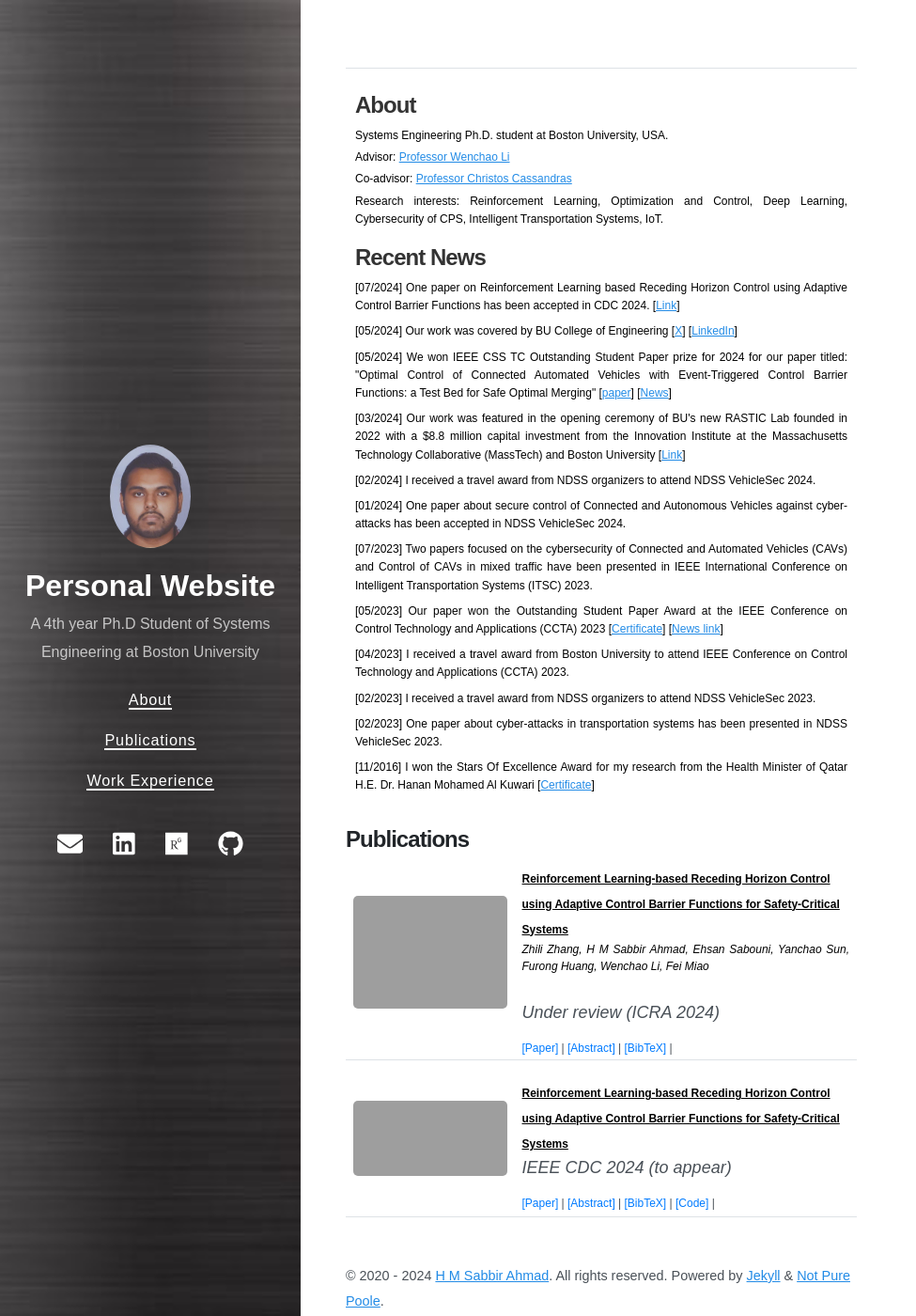
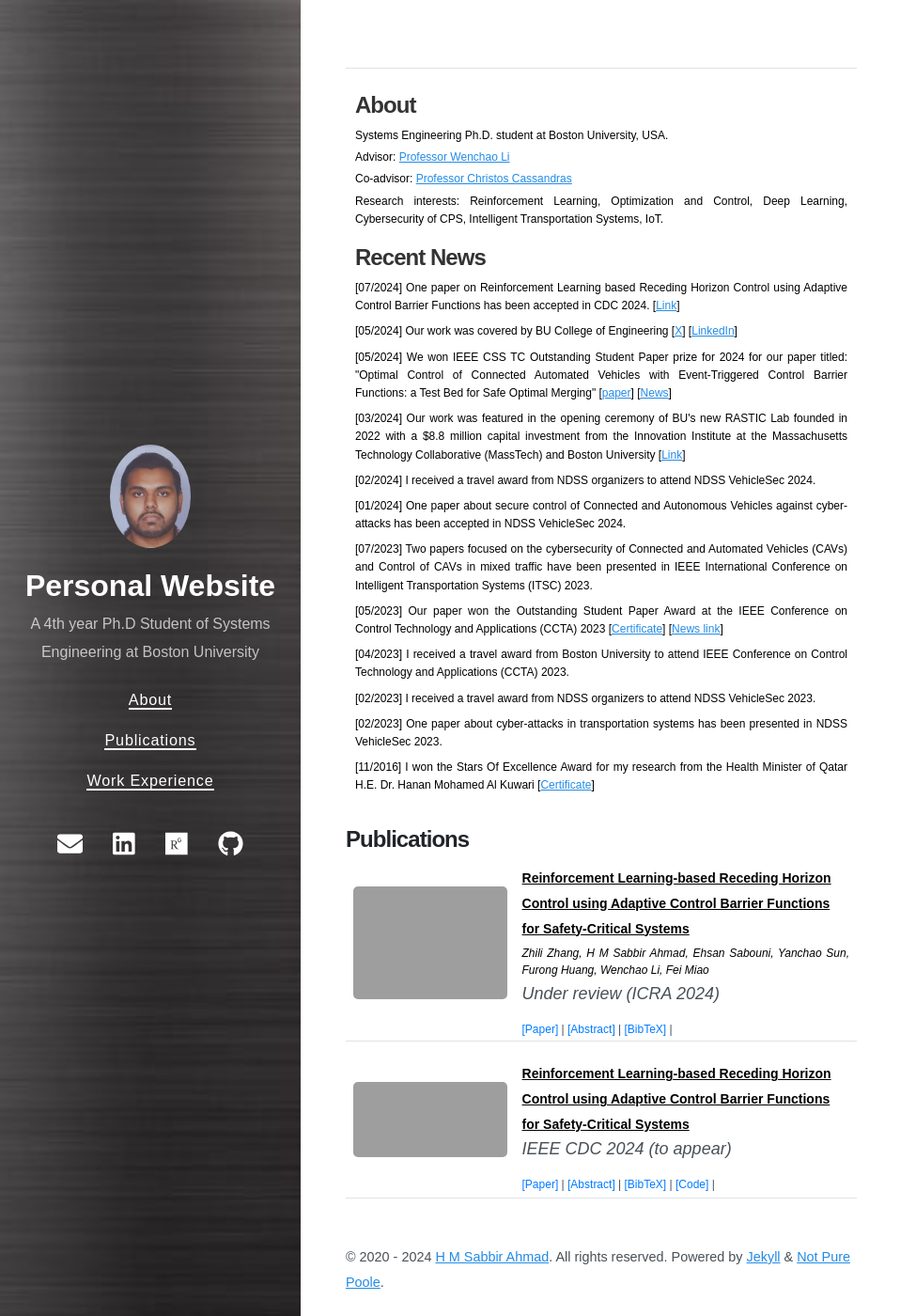
Before and after one commit to SabbirAhmad26/sabbirahmad26.github.io, a Jekyll site: the page built from README.md, in a window 1280 px wide and 1400 px high. Shown: the whole window at 94% size, without its empty margins (0-975 px from the left). Built offline with Jekyll 4.4.1, drawn with Linux system fonts in a browser that asks for light colours; nearby versions of some CDN libraries; our own code applies the rules of GitHub Pages for plain Markdown files; grey boxes are pictures that could not be loaded.

Commit message:
Update _home-header.scss

```diff
--- a/_sass/_home-header.scss
+++ b/_sass/_home-header.scss
@@ -54,11 +54,6 @@
     text-align: justify;    /* Align text to both margins */
 }
 
-.publication-title {
-  font-weight: bold;
-  color: #000000;           /* Darker color for readability */
-}
-
 .publication-links a {
   font-size: 12px;       /* Smaller font size for links */
   color: #007bff;
@@ -80,21 +75,33 @@
   margin-bottom: 8px;   /* Reduced space between paragraphs (list items) */
 }
 
-.authors {
-    font-size: 12px;       /* Adjust font size for author names */
-    color: #000000;           /* Dark gray color for better readability */
-    display: block;        /* Ensures the authors appear on their own line */
-    margin-top: 0px;      /* Small space above authors */
-    margin-bottom: 0;     /* Remove space below authors */
-    font-style: italic;
-    text-align: justify;    /* Align text to both margins */
+/* Styling for the Publications section */
+.publication-title {
+    font-size: 14px;       /* Adjust font size for the title */
+    font-weight: bold;
+    color: #000000;
+    line-height: 1.2;      /* Adjust line height to reduce spacing between title lines */
+    margin: 0;             /* Remove extra margins */
+    text-align: justify;   /* Align text to both margins */
 }
 
+/* Authors styling */
+.authors {
+    font-size: 12px;
+    color: #000000;
+    font-style: italic;
+    margin-top: 4px;       /* Small space above authors */
+    margin-bottom: 0;      /* Remove space below authors */
+    display: inline-block; /* Prevent extra spacing by inline-block display */
+    text-align: justify;
+}
+
+/* Conference information styling */
 .conference-info {
-    font-size: 12px;      /* Smaller font size for conference info */
+    font-size: 11px;       /* Smaller font size for conference info */
     color: #555;
     font-style: italic;
-    margin-top: 0;        /* Remove extra space above */
-    margin-bottom: 0px;   /* Small space below conference info */
-    display: block;
+    margin-top: 0;         /* Remove extra space above */
+    margin-bottom: 4px;    /* Small space below conference info */
+    display: inline-block; /* Prevent extra spacing by inline-block display */
 }
```
